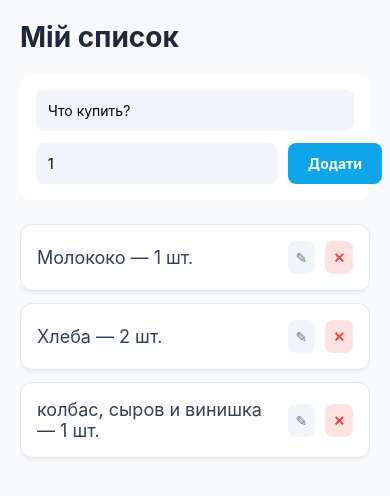
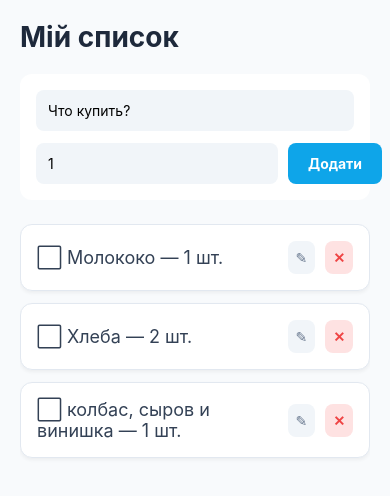
Before and after one commit to VadymByi/shopping-list-proto, a React Native app: screen / in a window 390 px wide. Shown: the top 496 px of the page. Built offline with nearby package versions, Linux system fonts and the light colour scheme; data requests are answered from the project's data file.

Commit message:
refactor: extract business logic to useShoppingItems hook and create ShoppingItemCard component

```diff
--- a/src/api/client.ts
+++ b/src/api/client.ts
@@ -1,5 +1,9 @@
 import axios from "axios";
 import { ShoppingItem, CreateShoppingItem } from "../types";
+
+interface UpdateItemArgs extends Partial<ShoppingItem> {
+  id: string;
+}
 
 const API_URL = "http://localhost:3000";
 
@@ -17,10 +21,7 @@ export const addItem = async (item: CreateShoppingItem) => {
   return data;
 };
 
-export const updateItem = async (
-  id: string,
-  updates: Partial<ShoppingItem>,
-) => {
+export const updateItem = async ({ id, ...updates }: UpdateItemArgs) => {
   const { data } = await api.patch<ShoppingItem>(`/items/${id}`, updates);
   return data;
 };
--- /dev/null
+++ b/src/components/ShoppingItemCard.tsx
@@ -0,0 +1,67 @@
+import { Text, TouchableOpacity, View, StyleSheet } from "react-native";
+import { ShoppingItem } from "../types";
+
+interface ShoppingItemCardProps {
+  item: ShoppingItem;
+  onToggle: () => void;
+  onDelete: () => void;
+  onEdit: () => void;
+}
+
+export const ShoppingItemCard = ({
+  item,
+  onToggle,
+  onDelete,
+  onEdit,
+}: ShoppingItemCardProps) => {
+  return (
+    <View style={[styles.card, { flexDirection: "row", alignItems: "center" }]}>
+      <TouchableOpacity style={{ flex: 1 }} onPress={onToggle}>
+        <Text
+          style={[styles.itemText, item.isCompleted && styles.completedText]}
+        >
+          {item.isCompleted ? "✅ " : "⬜ "}
+          {item.title} — {item.amount} шт.
+        </Text>
+      </TouchableOpacity>
+
+      <TouchableOpacity onPress={onEdit} style={styles.editButton}>
+        <Text style={{ color: "#64748b" }}>✎</Text>
+      </TouchableOpacity>
+      <TouchableOpacity onPress={onDelete} style={styles.deleteButton}>
+        <Text style={styles.deleteButtonText}>✕</Text>
+      </TouchableOpacity>
+    </View>
+  );
+};
+
+const styles = StyleSheet.create({
+  card: {
+    backgroundColor: "white",
+    padding: 16,
+    borderRadius: 12,
+    marginBottom: 12,
+    borderWidth: 1,
+    borderColor: "#e2e8f0",
+    shadowColor: "#000",
+    shadowOffset: { width: 0, height: 2 },
+    shadowOpacity: 0.05,
+    shadowRadius: 3.84,
+    elevation: 2,
+  },
+  itemText: { fontSize: 18, color: "#334155" },
+  completedText: { textDecorationLine: "line-through", color: "#94a3b8" },
+  deleteButton: {
+    padding: 8,
+    backgroundColor: "#fee2e2",
+    borderRadius: 8,
+    marginLeft: 10,
+  },
+  deleteButtonText: { color: "#ef4444", fontWeight: "bold" },
+  editButton: {
+    padding: 8,
+    backgroundColor: "#f1f5f9",
+    borderRadius: 8,
+    marginLeft: 5,
+  },
+});
--- /dev/null
+++ b/src/hooks/useShoppingItems.ts
@@ -0,0 +1,38 @@
+import { useMutation, useQuery, useQueryClient } from "@tanstack/react-query";
+import { addItem, deleteItem, fetchItems, updateItem } from "../api/client";
+
+export const useShoppingItems = () => {
+  const queryClient = useQueryClient();
+  const onSuccess = () =>
+    queryClient.invalidateQueries({ queryKey: ["shopping-items"] });
+
+  const itemsQuery = useQuery({
+    queryKey: ["shopping-items"],
+    queryFn: fetchItems,
+  });
+
+  const addMutation = useMutation({
+    mutationFn: addItem,
+    onSuccess: onSuccess,
+  });
+
+  const deleteMutation = useMutation({
+    mutationFn: deleteItem,
+    onSuccess: onSuccess,
+  });
+
+  const updateMutation = useMutation({
+    mutationFn: updateItem,
+    onSuccess: onSuccess,
+  });
+
+  const { data, isLoading, error } = itemsQuery;
+  return {
+    items: data ?? [],
+    isLoading: isLoading,
+    error: error,
+    addItem: addMutation.mutate,
+    deleteItem: deleteMutation.mutate,
+    updateItem: updateMutation.mutate,
+  };
+};
--- a/src/screens/ShoppingListScreen.tsx
+++ b/src/screens/ShoppingListScreen.tsx
@@ -1,56 +1,31 @@
 import React from "react";
-import { useMutation, useQuery, useQueryClient } from "@tanstack/react-query";
-import { deleteItem, fetchItems, updateItem } from "../api/client";
 import {
   ActivityIndicator,
   View,
   Text,
   FlatList,
   StyleSheet,
-  TouchableOpacity,
-  Alert,
   Platform,
 } from "react-native";
 import { AddItemForm } from "../components/AddItemForm";
+import { useShoppingItems } from "../hooks/useShoppingItems";
+import { ShoppingItem } from "../types";
+import { ShoppingItemCard } from "../components/ShoppingItemCard";
 
 export const ShoppingListScreen = () => {
-  const queryClient = useQueryClient();
+  const { items, isLoading, error, deleteItem, updateItem } =
+    useShoppingItems();
 
-  const {
-    data: items,
-    isLoading,
-    error,
-  } = useQuery({
-    queryKey: ["shopping-items"],
-    queryFn: fetchItems,
-  });
-
-  const deleteMutation = useMutation({
-    mutationFn: deleteItem,
-    onSuccess: () => {
-      queryClient.invalidateQueries({ queryKey: ["shopping-items"] });
-    },
-  });
-
-  const toggleMutation = useMutation({
-    mutationFn: ({
-      id,
-      ...updates
-    }: { id: string } & Partial<(typeof items)[0]>) => updateItem(id, updates),
-    onSuccess: () => {
-      queryClient.invalidateQueries({ queryKey: ["shopping-items"] });
-    },
-  });
-
-  const handleEdit = (item: any) => {
+  const handleEdit = (item: ShoppingItem) => {
     if (Platform.OS === "web") {
-      const newTitle = window.prompt("Змінити назву: ", item.title);
+      const newTitle = window.prompt("Змінити назву:", item.title);
       const newAmount = window.prompt(
-        "Змінити кількість: ",
+        "Змінити кількість:",
         item.amount.toString(),
       );
+
       if (newTitle && newAmount) {
-        toggleMutation.mutate({
+        updateItem({
           id: item.id,
           title: newTitle,
           amount: parseInt(newAmount),
@@ -58,6 +33,7 @@ export const ShoppingListScreen = () => {
       }
     }
   };
+
   if (isLoading) {
     return (
       <View style={styles.center}>
@@ -83,51 +59,21 @@ export const ShoppingListScreen = () => {
 
         <FlatList
           data={items}
-          keyExtractor={(item) => item.id.toString()}
+          keyExtractor={(item) => item.id}
           renderItem={({ item }) => (
-            <View
-              style={[
-                styles.card,
-                { flexDirection: "row", alignItems: "center" },
-              ]}
-            >
-              <TouchableOpacity
-                style={{ flex: 1 }}
-                onPress={() =>
-                  toggleMutation.mutate({
-                    id: item.id,
-                    isCompleted: !item.isCompleted,
-                  })
-                }
-              >
-                <Text
-                  style={[
-                    styles.itemText,
-                    item.isCompleted && styles.completedText,
-                  ]}
-                >
-                  {item.title} — {item.amount} шт.
-                </Text>
-              </TouchableOpacity>
-
-              <TouchableOpacity
-                onPress={() => handleEdit(item)}
-                style={styles.editButton}
-              >
-                <Text style={{ color: "#64748b" }}>✎</Text>
-              </TouchableOpacity>
-
-              <TouchableOpacity
-                onPress={() => deleteMutation.mutate(item.id)}
-                style={styles.deleteButton}
-              >
-                <Text style={styles.deleteButtonText}>✕</Text>
-              </TouchableOpacity>
-            </View>
+            <ShoppingItemCard
+              item={item}
+              onToggle={() =>
+                updateItem({ id: item.id, isCompleted: !item.isCompleted })
+              }
+              onDelete={() => deleteItem(item.id)}
+              onEdit={() => handleEdit(item)}
+            />
           )}
           ListEmptyComponent={
             <Text style={styles.emptyText}>Список порожній</Text>
           }
+          contentContainerStyle={{ paddingBottom: 40 }}
         />
       </View>
     </View>
@@ -144,7 +90,7 @@ const styles = StyleSheet.create({
     flex: 1,
     padding: 20,
     width: "100%",
-    maxWidth: 600, // Магия! На десктопе список не будет шире 600px
+    maxWidth: 600,
     backgroundColor: "#f8fafc",
   },
   center: { flex: 1, justifyContent: "center", alignItems: "center" },
@@ -154,35 +100,7 @@ const styles = StyleSheet.create({
     marginBottom: 20,
     color: "#1e293b",
   },
-  card: {
-    backgroundColor: "white",
-    padding: 16,
-    borderRadius: 12,
-    marginBottom: 12,
-    borderWidth: 1,
-    borderColor: "#e2e8f0",
-    shadowColor: "#000",
-    shadowOffset: { width: 0, height: 2 },
-    shadowOpacity: 0.05,
-    shadowRadius: 3.84,
-    elevation: 2, // для Android
-  },
-  itemText: { fontSize: 18, color: "#334155" },
-  completedText: { textDecorationLine: "line-through", color: "#94a3b8" },
-  emptyText: { textAlign: "center", color: "#94a3b8", marginTop: 20 },
-  deleteButton: {
-    padding: 8,
-    backgroundColor: "#fee2e2",
-    borderRadius: 8,
-    marginLeft: 10,
-  },
-  deleteButtonText: { color: "#ef4444", fontWeight: "bold" },
-  editButton: {
-    padding: 8,
-    backgroundColor: "#f1f5f9",
-    borderRadius: 8,
-    marginLeft: 5,
-  },
+  emptyText: { textAlign: "center", color: "#94a3b8", marginTop: 40 },
 });
 
 // import { useQuery } from "@tanstack/react-query";
```
